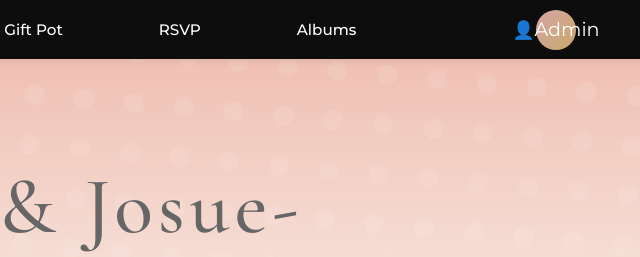
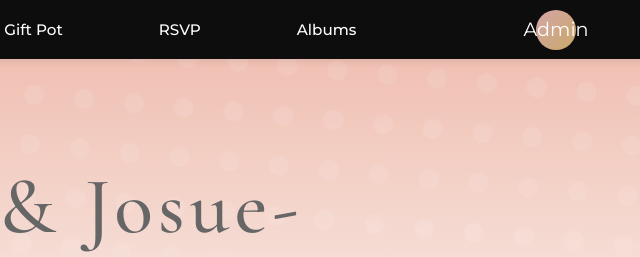
Before and after one commit to sevendeadly/summer_Dream, a website with bundled scripts: page index.html in a window 1280 px wide. Shown: the top 257 px of the page, 632-1272 px from the left. Built offline with nearby package versions, Linux system fonts and the light colour scheme.

Commit message:
Clean up CSS by removing unused styles
Removed unused styles and commented-out code for the admin button and hero section.

```diff
--- a/assets/css/styles.css
+++ b/assets/css/styles.css
@@ -228,27 +228,9 @@ p {
     font-size: 1.2rem;
 }
 
-.admin-btn::before {
-    content: '👤';
-    font-size: 1.1rem;
-}
-
 /* ===========================
    HERO SECTION - Enhanced
    =========================== */
-
-/*.hero {
-    background: linear-gradient(135deg, var(--background) 100%, var(--secondary-color) 20%);
-    color: var(--text-light);
-    padding: var(--spacing-xl) var(--spacing-md);
-    text-align: center;
-    position: relative;
-    overflow: hidden;
-    min-height: 85vh;
-    display: flex;
-    align-items: center;
-    justify-content: center;
-}*/
 
 .hero {
     background: linear-gradient(180deg, var(--secondary-color) 0%, var(--background) 50%);
@@ -263,17 +245,6 @@ p {
     justify-content: center;
 }
 
-/*.hero::before {
-    content: '';
-    position: absolute;
-    top: -50%;
-    right: -50%;
-    width: 200%;
-    height: 200%;
-    background: radial-gradient(circle, rgba(255,255,255,0.1) 1px, transparent 1px);
-    background-size: 50px 50px;
-    animation: drift 60s linear infinite;
-}*/
 .hero::before {
     content: '';
     position: absolute;
```
